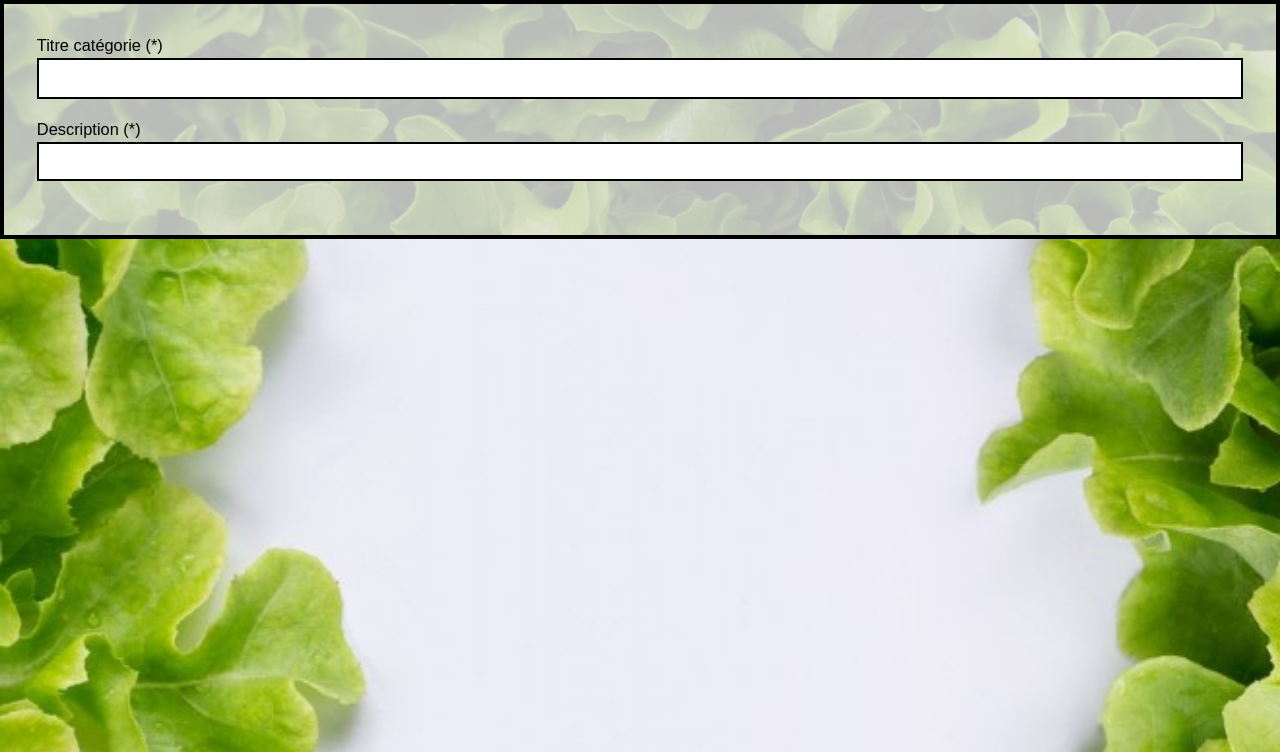
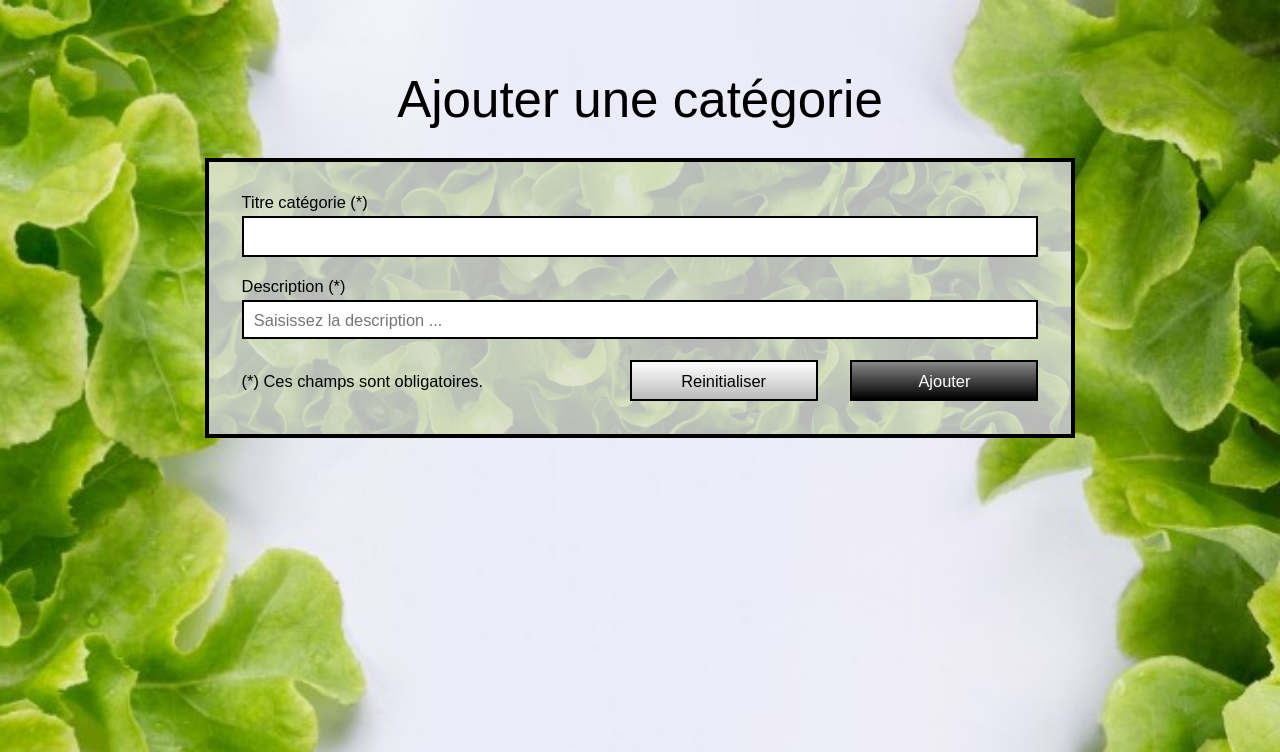
Before and after one commit to BborisB/ForumLaitue, a PHP site: page /Views/addCategorie.php in a window 1280 px wide. Shown: the top 752 px of the page. Run offline with PHP 8.4, Linux system fonts and the light colour scheme.

Commit message:
add categorie

```diff
--- a/Controllers/addCategorieController.php
+++ b/Controllers/addCategorieController.php
@@ -1,4 +1,25 @@
 <?php
 require_once "../Includes/connectDb.php";
-$catTitle = $catTitleErrorText = $catDescTextError = "";
+$connect = connect();
+$catTitle = $catTitleErrorText = $catDesc = $catDescTextError = "";
+if (isset($_POST["catTitle"]) && isset($_POST["catDesc"]))
+{
+    $catTitle = $_POST["catTitle"];
+    $catDesc = $_POST["catDesc"];
+    if($catTitle==="")
+    {
+        $catTitleErrorText = "Ce champ est requis.";
+    }
+    if($catDesc==="")
+    {
+        $catDescTextError = "Ce champ est requis.";
+    }
+    $req = $connect->prepare("INSERT INTO utilisateur (email, nom, prenom, motDePasse, photo, derniereConnection) VALUES(?,?,?,?,?,?)");
+    $req->execute(array($email, $lastName, $firstName, password_hash($password, PASSWORD_BCRYPT), $pfpFile, null));
+    header("location: ../Views/registerSuccess.php");
+}
+else
+{
+    return false;
+}
 ?>
--- a/Views/addCategorie.php
+++ b/Views/addCategorie.php
@@ -8,20 +8,29 @@
 </head>
 
 <body>
+    <div class="page">
+        <h1>Ajouter une catégorie</h1>
         <form class="myForm" action="forum.php" method="post">
             <div class="label-input">
                 <label for="catTitle">Titre catégorie (*)</label>
-            <input type="text" name="catTitle" id="catTitle" value="<?php echo $catTitle ?>">
+                <input type="text" maxlength="50" name="catTitle" id="catTitle" value="<?php echo $catTitle ?>">
                 <span class="fieldError" id="catTitleErrorText"><?php echo $catTitleErrorText ?></span>
             </div>
             <div class="label-input">
                 <label for="catDesc">Description (*)</label>
                 <div class="myTextAreaDiv">
-                <textarea class="myTextArea" name="catDesc" id="catDesc"></textarea>
+                    <textarea maxlength="255" class="myTextArea" placeholder="Saisissez la description ..." name="catDesc" id="catDesc"><?php echo $catDesc ?></textarea>
                 </div>
                 <span class="fieldError" id="catDescTextError"><?php echo $catDescTextError ?></span>
             </div>
+            <div class="multipleElement">
+                <input class="button" type="submit" value="Ajouter" id="submitBtn">
+                <input class="button" type="reset" value="Reinitialiser" id="resetBtn">
+                <span class="formSpanNote">(*) Ces champs sont obligatoires.</span>
+            </div>
         </form>
+    </div>
+    <script src="../JavaScript/button.js"></script>
     <script src="../JavaScript/textArea.js"></script>
 </body>
 
```
Also changed, not shown: Controllers/loginController.php (+9 -32 lines). Lines whose indentation alone changed are shown as unchanged.
